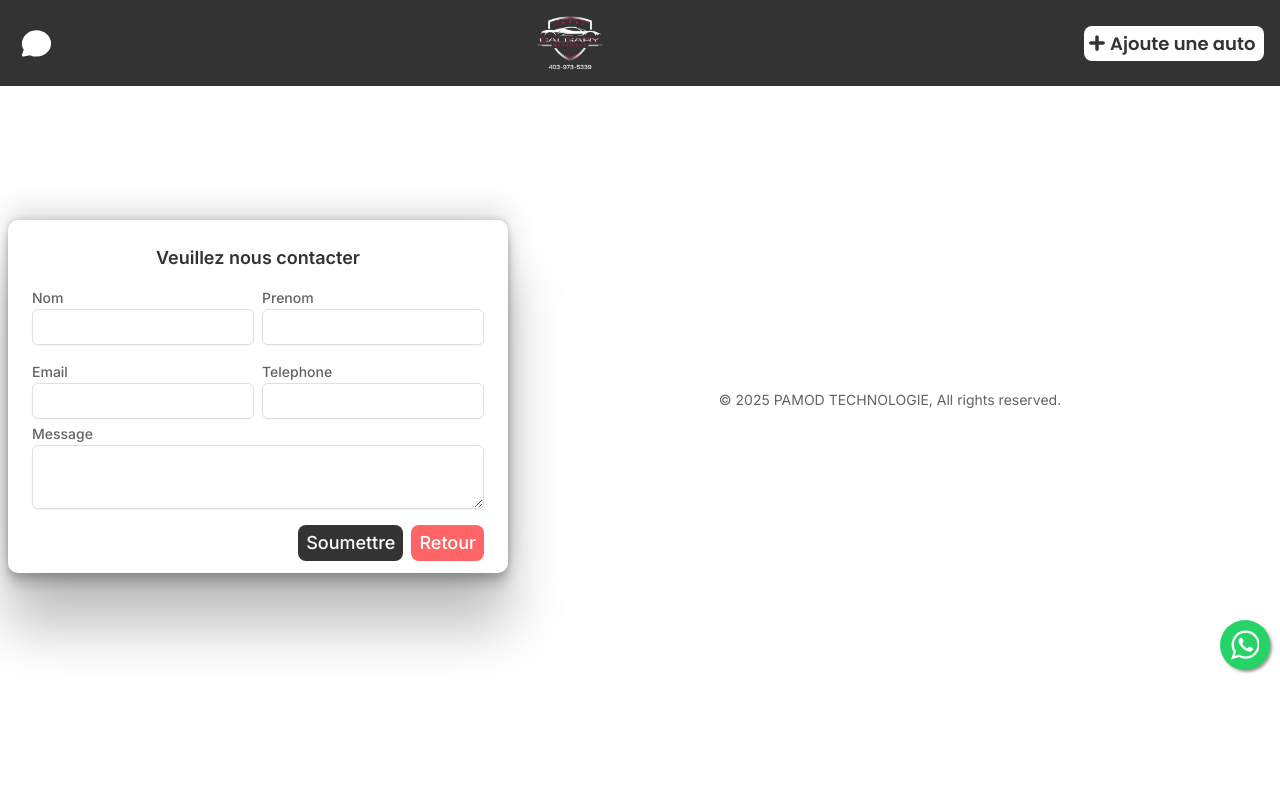
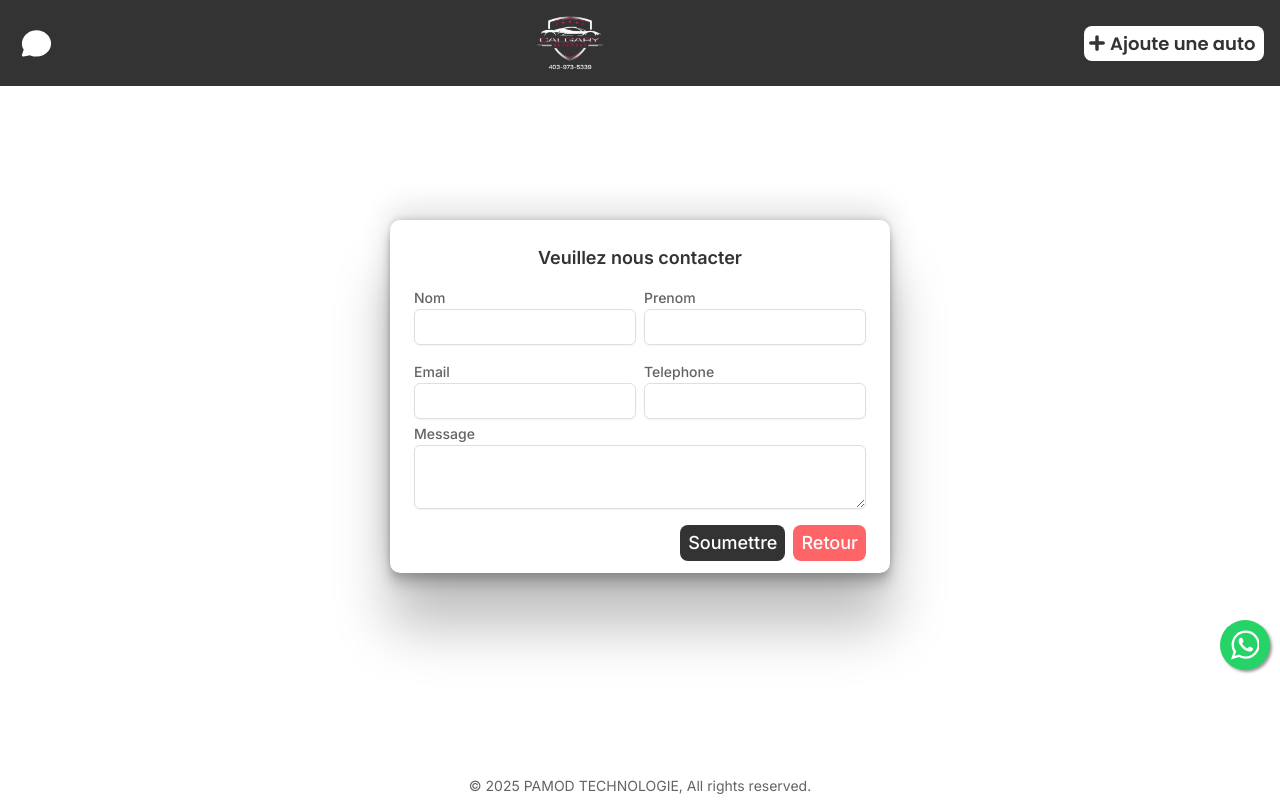
Before and after one commit to farisbrandone/mon-auto, a Next.js app: page /send-message in a window 1280 px wide. Built offline with nearby package versions, Linux system fonts and the light colour scheme; what country-list would draw is missing.

Commit message:
correction

```diff
--- a/composant-de-page/MessagePage.tsx
+++ b/composant-de-page/MessagePage.tsx
@@ -167,7 +167,7 @@ export default function MessagePage() {
           </form>
         </div>
       </motion.div>
-      <p className="text-sm w-full flex-1  text-center ">
+      <p className="fixed text-sm w-full flex-1  text-center bottom-1 ">
         © {new Date().getUTCFullYear()} PAMOD TECHNOLOGIE, All rights reserved.
       </p>
     </div>
```
